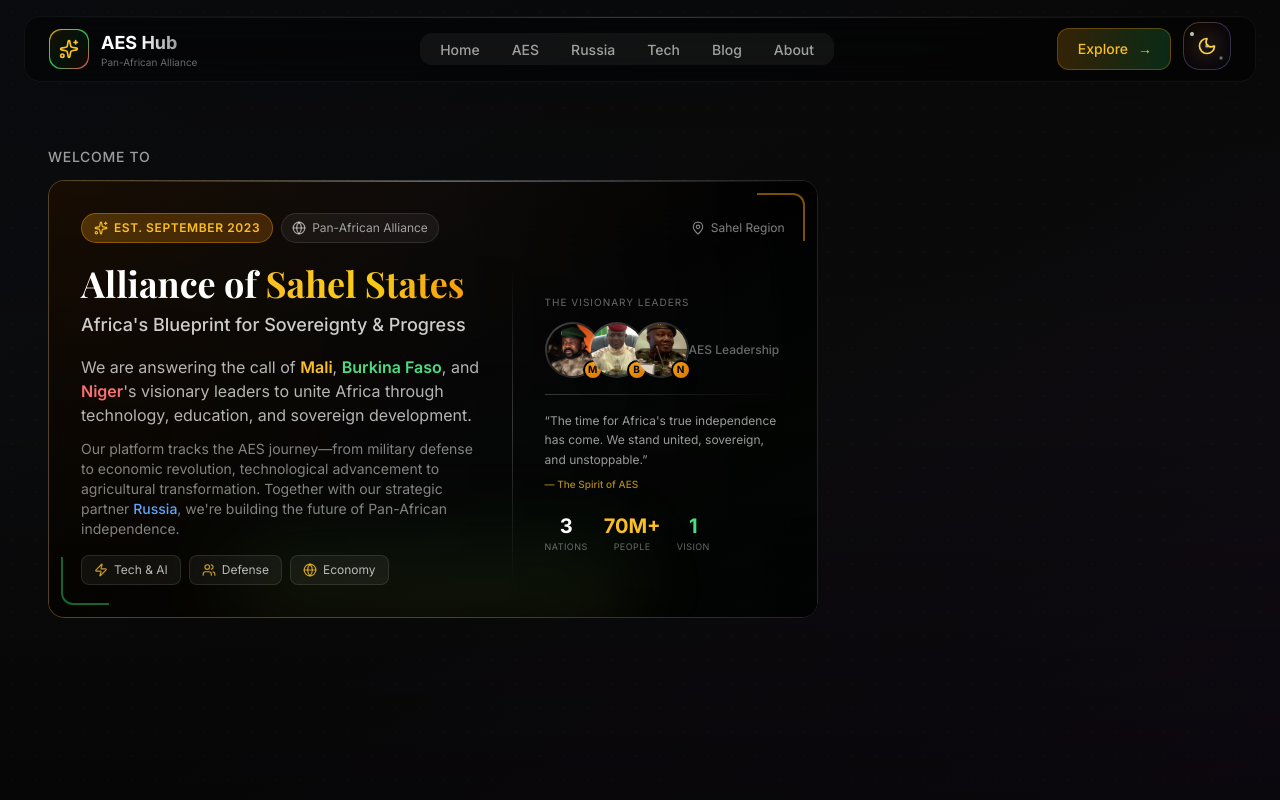
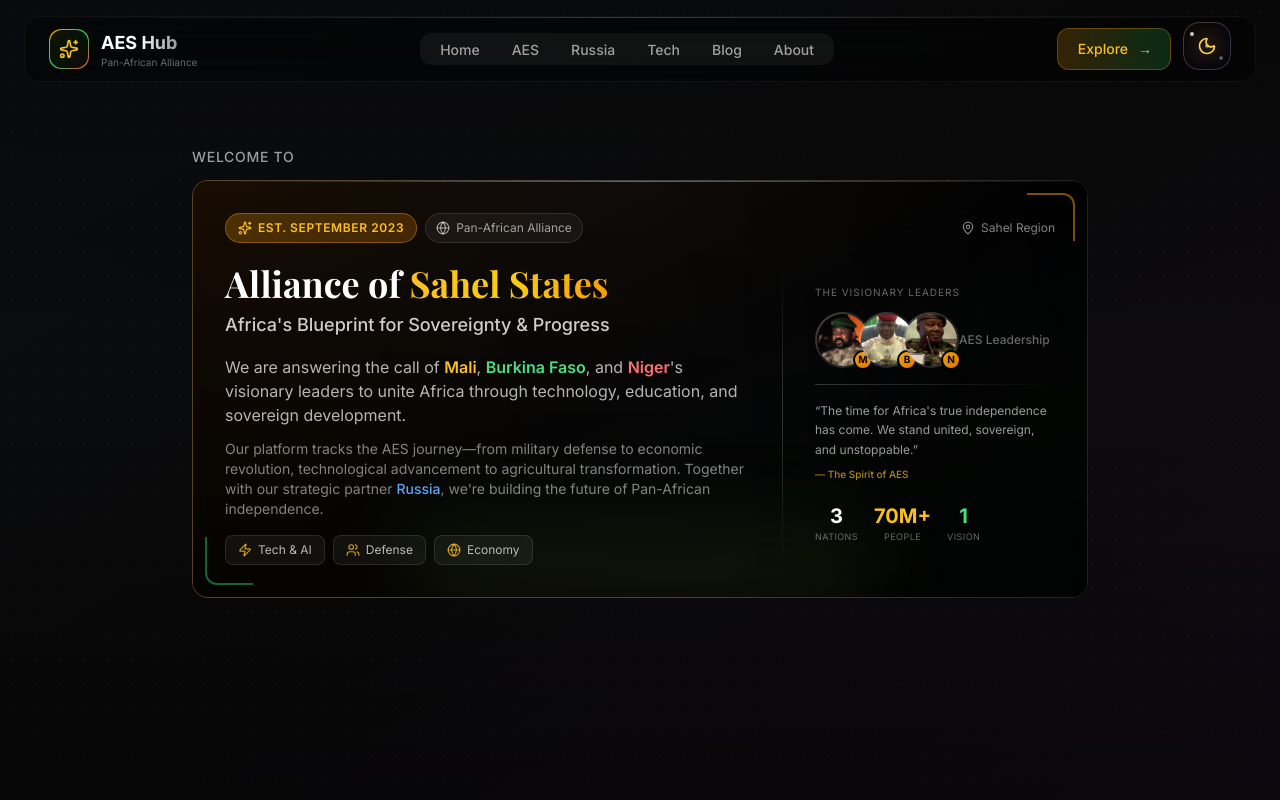
Before and after one commit to HM-aes/AES-African-Project, a Next.js app: page / in a window 1280 px wide. Shown: the top 800 px of the page. Built offline with nearby package versions, Linux system fonts and the light colour scheme; a web font is replaced by a local one.

Commit message:
Remove Spline 3D robot - causing deployment rendering issues

```diff
--- a/components/Hero.tsx
+++ b/components/Hero.tsx
@@ -1,7 +1,6 @@
 "use client";
 
 import { motion } from "framer-motion";
-import { SplineScene } from "@/components/SplineScene";
 import { HeroText } from "@/components/HeroText";
 
 export function Hero() {
@@ -31,7 +30,7 @@
       {/* Subtle gradient mesh for depth */}
       <div className="absolute inset-0 bg-gradient-to-br from-amber-100/30 via-transparent to-green-100/20 dark:from-slate-900/20 dark:via-transparent dark:to-purple-900/10" />
 
-      {/* Tech glow effect around robot area */}
+      {/* Ambient glow effect */}
       <div className="absolute top-1/2 right-0 w-[600px] h-[600px] -translate-y-1/2 opacity-10 dark:opacity-20">
         <div className="absolute inset-0 bg-gradient-radial from-amber-500/30 via-green-500/20 to-transparent dark:from-blue-500/30 dark:via-purple-500/20 blur-3xl" />
       </div>
@@ -40,26 +39,15 @@
       <div className="absolute inset-0 bg-gradient-to-t from-stone-200/40 via-transparent to-stone-100/20 dark:from-black/40 dark:via-transparent dark:to-black/20" />
 
       {/* Content Container */}
-      <div className="relative z-10 w-full max-w-[1600px] mx-auto px-6 md:px-12 flex items-start py-8">
-        {/* Left Side - Text Content */}
-        <div className="w-full lg:w-[70%] xl:w-[65%]">
+      <div className="relative z-10 w-full max-w-[1600px] mx-auto px-6 md:px-12 flex items-center justify-center py-8">
+        {/* Centered Text Content */}
+        <motion.div
+          className="w-full max-w-4xl"
+          initial={{ opacity: 0, y: 20 }}
+          animate={{ opacity: 1, y: 0 }}
+          transition={{ duration: 0.8, ease: [0.16, 1, 0.3, 1] }}
+        >
           <HeroText />
-        </div>
-
-        {/* Right Side - 3D Robot */}
-        <motion.div
-          className="hidden lg:block absolute -right-20 xl:right-0 top-0 w-[50%] xl:w-[45%] h-full pointer-events-none"
-          initial={{ opacity: 0, y: -100, scale: 0.9 }}
-          animate={{ opacity: 1, y: 0, scale: 1 }}
-          transition={{
-            duration: 2.5,
-            delay: 0.8,
-            ease: [0.16, 1, 0.3, 1]
-          }}
-        >
-          <SplineScene
-            className="inset-0 w-full h-full z-0"
-          />
         </motion.div>
       </div>
     </section>
```
Also changed, not shown: 1 other file (tests, documents, lock files or other folders).
